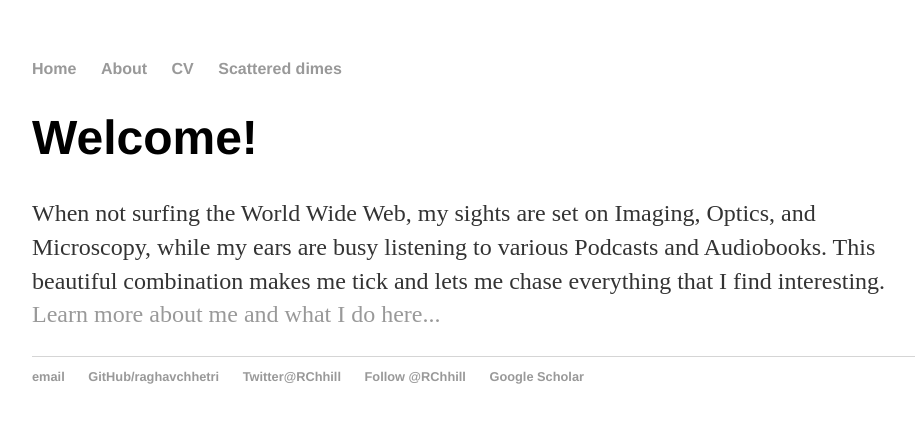
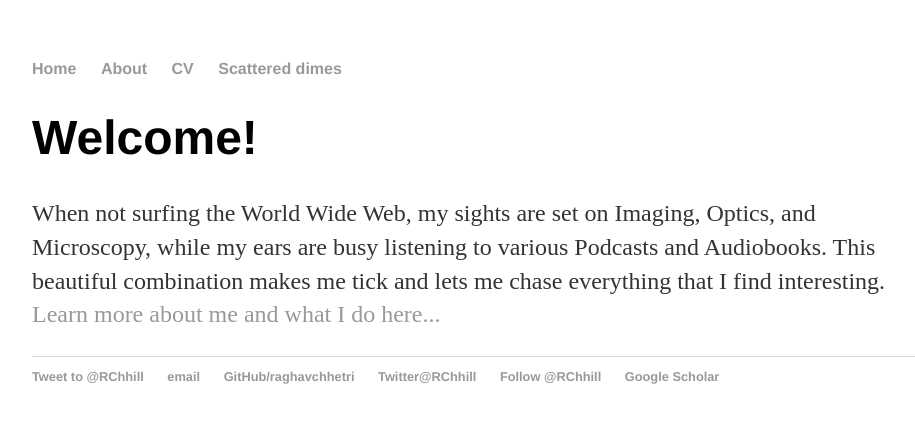
Before and after one commit to raghavchhetri/raghavchhetri.github.io, a Jekyll site: the page built from index.html, in a window 1280 px wide. Shown: the top 423 px of the page, without its empty margins (160-1075 px from the left). Built offline with Jekyll 4.4.1, drawn with Linux system fonts in a browser that asks for light colours; comment, search, counter and statistics services are not loaded.

Commit message:
Update default.html

```diff
--- a/_layouts/default.html
+++ b/_layouts/default.html
@@ -21,7 +21,8 @@
 		</div><!-- /.container -->
 		<footer>
     		<ul>
-        		<li><a href="mailto:chhetrir@janelia.hhmi.org">email</a></li>
+			<li><a href="https://twitter.com/intent/tweet?screen_name=RChhill" class="twitter-mention-button" data-show-count="false">Tweet to @RChhill</a><script async src="https://platform.twitter.com/widgets.js" charset="utf-8"></script></li>
+			<li><a href="mailto:chhetrir@janelia.hhmi.org">email</a></li>
         		<li><a href="https://github.com/raghavchhetri">GitHub/raghavchhetri</a></li>
 			<li><a href="https://twitter.com/RChhill">Twitter@RChhill</a></li>
 			<li> <a href="https://twitter.com/RChhill" class="twitter-follow-button" data-show-count="false">Follow @RChhill</a><script async src="https://platform.twitter.com/widgets.js" charset="utf-8"></script></li>
```
